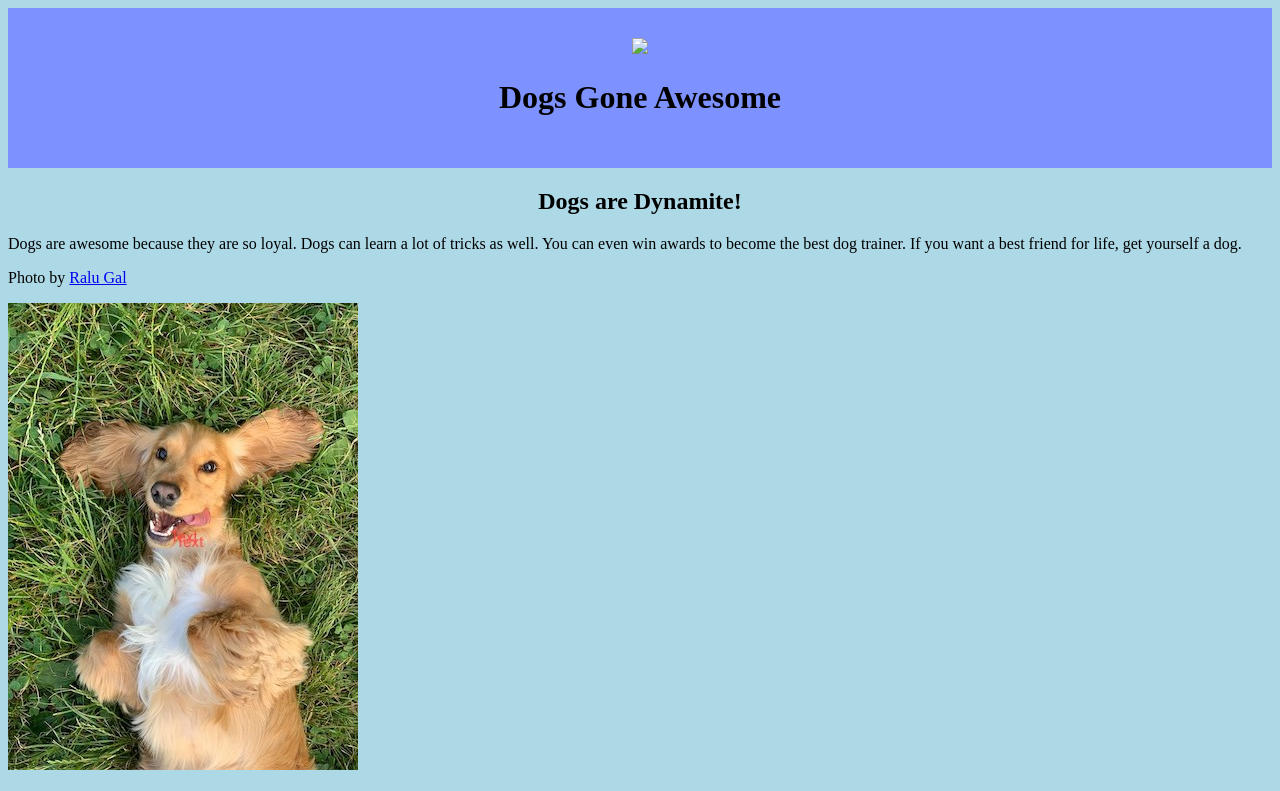
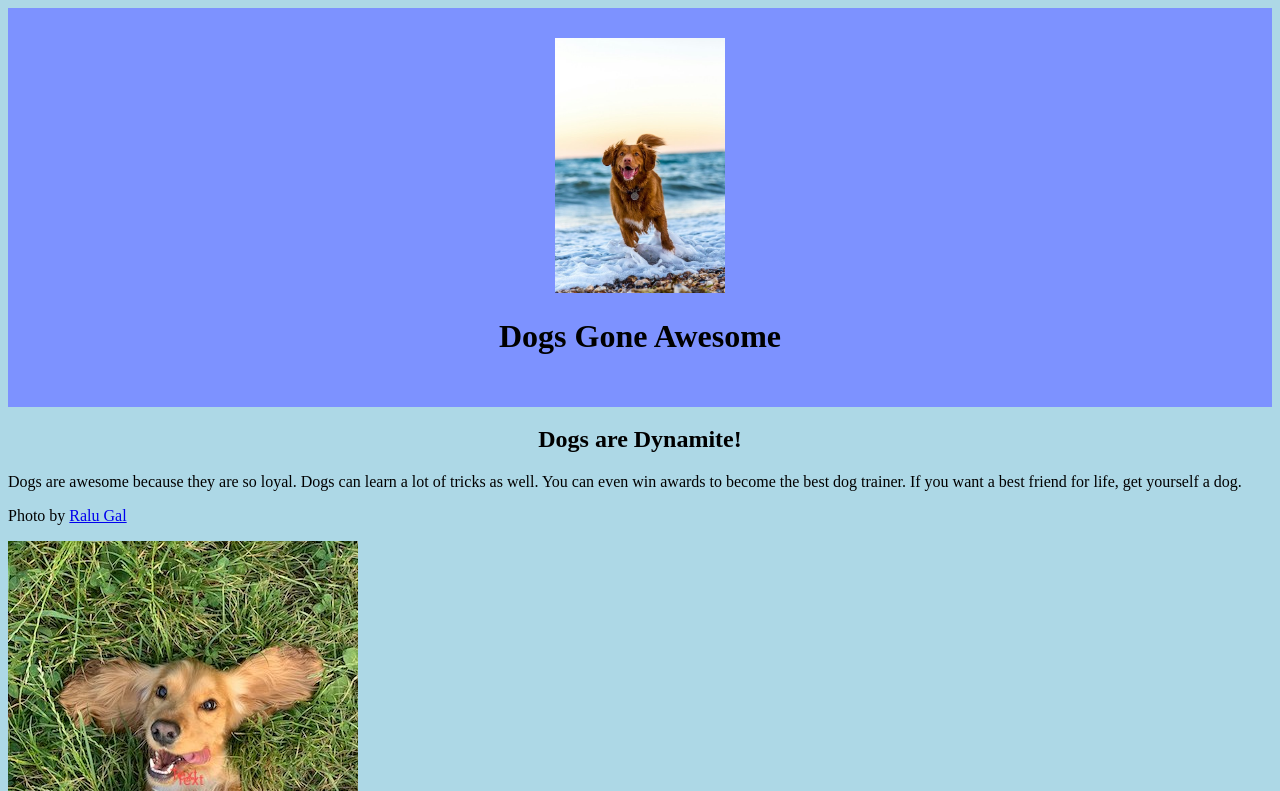
Before and after one commit to techbyquentin/techbyquentin.github.io, a plain HTML site: page index.html in a window 1280 px wide. Shown: the top 791 px of the page. Drawn offline with Linux system fonts and the light colour scheme; files whose address does not match are found by name.

Commit message:
Update index.html

```diff
--- a/index.html
+++ b/index.html
@@ -7,7 +7,7 @@
     </head>
     <body>
         <header>
-            <img src="images/DogNumber3.jpg" width="170px">
+            <img src="DogNumber3.jpg" width="170px">
             <h1>Dogs Gone Awesome</h1>
         </header>
         <h2>Dogs are Dynamite!</h2>
```
